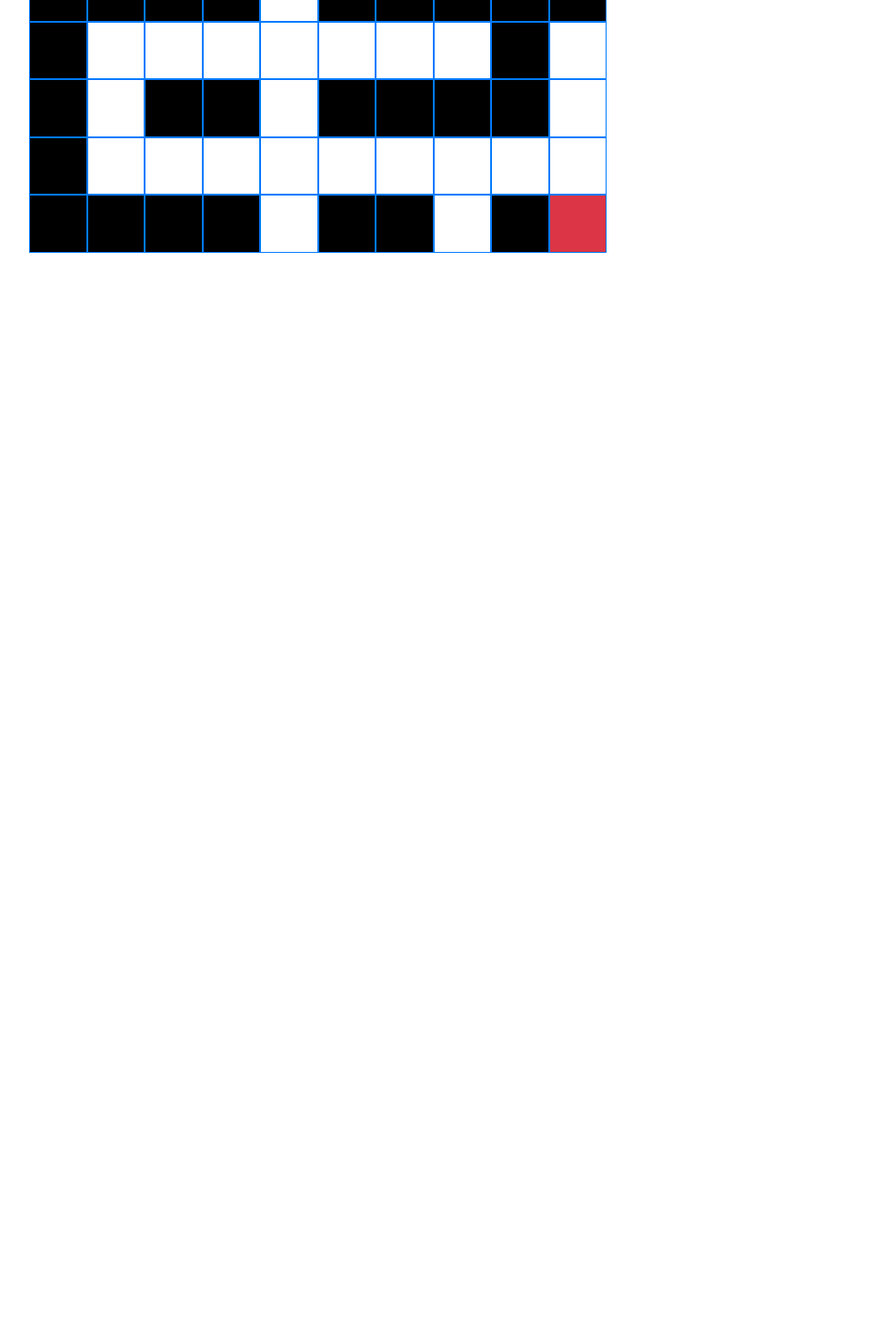
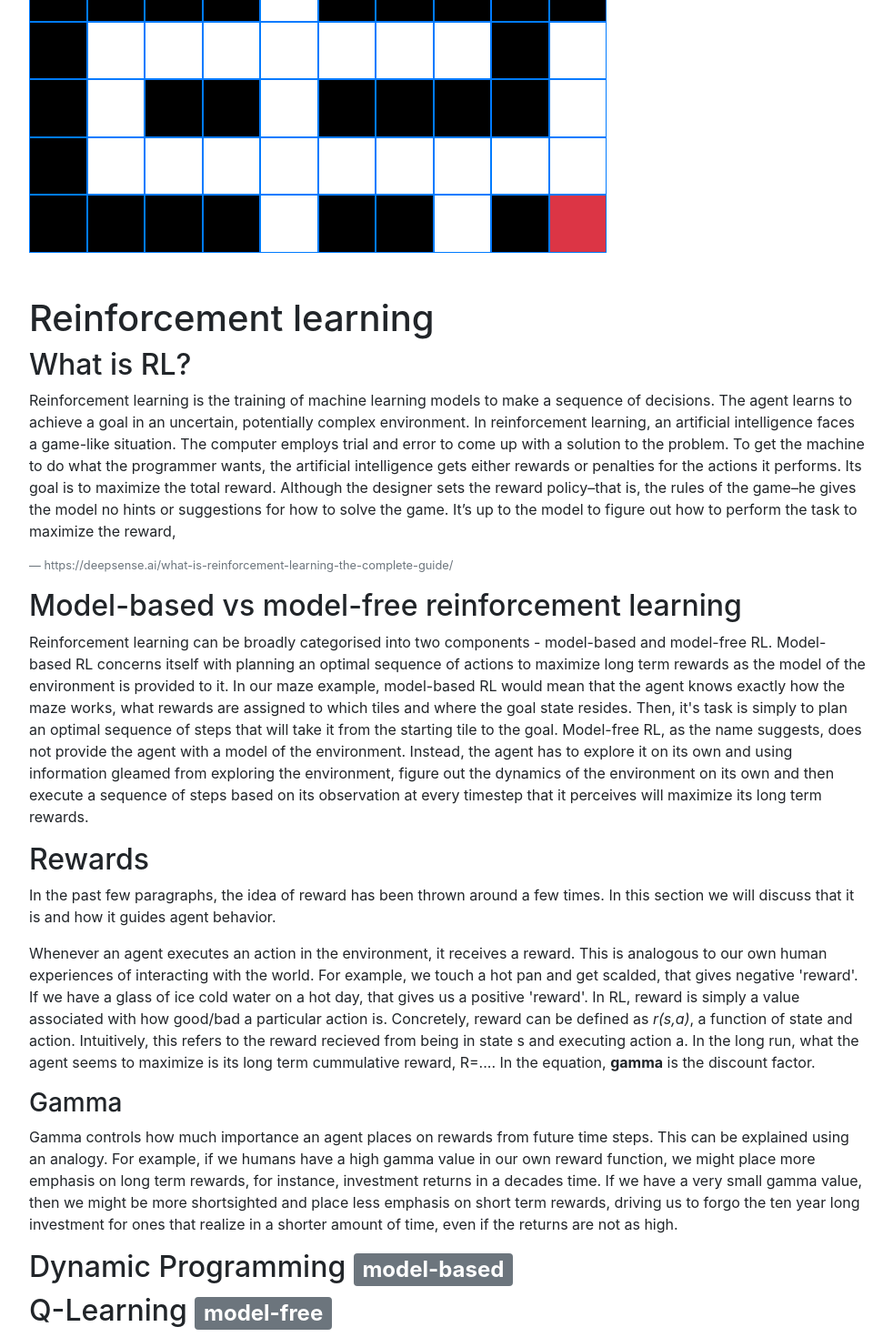
Before and after one commit to VisuaRL/VisuaRL, a React (Create React App) app: page / in a window 1280 px wide. Shown: the part 566-2036 px from the top of the page at 91% size, without its empty margins (148-1130 px from the left). Before the commit the page ends 844 px from the top, so only its background shows below. Built offline with nearby package versions, Linux system fonts and the light colour scheme.

Commit message:
Changed maze control behavior, added help section

```diff
--- a/src/App.js
+++ b/src/App.js
@@ -1,7 +1,9 @@
 import React from "react";
+import { Nav, Navbar } from "react-bootstrap";
 import "./App.css";
 import Maze from "./maze/Maze";
 import Trainer from "./trainer/Trainer";
+import Help from "./help/Help";
 
 import { library } from "@fortawesome/fontawesome-svg-core";
 import {
@@ -18,9 +20,14 @@ function App() {
 
   return (
     <div className="App">
-      <nav className="navbar navbar-dark bg-dark">
-        <span className="navbar-brand mb-0 h1">VisuaRL</span>
-      </nav>
+      <Navbar bg="dark" variant="dark">
+        <Navbar.Brand>VisuaRL</Navbar.Brand>
+        <Navbar.Collapse>
+          <Nav className="mr-auto">
+            <Nav.Link>Tutorial</Nav.Link>
+          </Nav>
+        </Navbar.Collapse>
+      </Navbar>
 
       <div className="container">
         <div className="row justify-content-center">
@@ -31,6 +38,11 @@ function App() {
             <Trainer />
           </div>
         </div>
+        <div className="mt-5 row justify-content-center">
+          <div className="col col-md-10">
+            <Help/>
+          </div>
+        </div>
       </div>
     </div>
   );
--- /dev/null
+++ b/src/help/Help.js
@@ -0,0 +1,107 @@
+import React from "react";
+
+function Help() {
+  return (
+    <div id="help">
+      <div id="introduction">
+        <h1>Reinforcement learning</h1>
+
+        <h2>What is RL?</h2>
+
+        <p>
+          Reinforcement learning is the training of machine learning models to
+          make a sequence of decisions. The agent learns to achieve a goal in an
+          uncertain, potentially complex environment. In reinforcement learning,
+          an artificial intelligence faces a game-like situation. The computer
+          employs trial and error to come up with a solution to the problem. To
+          get the machine to do what the programmer wants, the artificial
+          intelligence gets either rewards or penalties for the actions it
+          performs. Its goal is to maximize the total reward. Although the
+          designer sets the reward policy–that is, the rules of the game–he
+          gives the model no hints or suggestions for how to solve the game.
+          It’s up to the model to figure out how to perform the task to maximize
+          the reward,
+        </p>
+
+        <p className="blockquote-footer small">
+          https://deepsense.ai/what-is-reinforcement-learning-the-complete-guide/
+        </p>
+      </div>
+
+      <div id="types">
+        <h2>Model-based vs model-free reinforcement learning</h2>
+
+        <p>
+          Reinforcement learning can be broadly categorised into two components
+          - model-based and model-free RL. Model-based RL concerns itself with
+          planning an optimal sequence of actions to maximize long term rewards
+          as the model of the environment is provided to it. In our maze
+          example, model-based RL would mean that the agent knows exactly how
+          the maze works, what rewards are assigned to which tiles and where the
+          goal state resides. Then, it's task is simply to plan an optimal
+          sequence of steps that will take it from the starting tile to the
+          goal. Model-free RL, as the name suggests, does not provide the agent
+          with a model of the environment. Instead, the agent has to explore it
+          on its own and using information gleamed from exploring the
+          environment, figure out the dynamics of the environment on its own and
+          then execute a sequence of steps based on its observation at every
+          timestep that it perceives will maximize its long term rewards.
+        </p>
+      </div>
+
+      <div id="rewards">
+        <h2>Rewards</h2>
+
+        <p>
+          In the past few paragraphs, the idea of reward has been thrown around
+          a few times. In this section we will discuss that it is and how it
+          guides agent behavior.
+        </p>
+
+        <p>
+          Whenever an agent executes an action in the environment, it receives a
+          reward. This is analogous to our own human experiences of interacting
+          with the world. For example, we touch a hot pan and get scalded, that
+          gives negative 'reward'. If we have a glass of ice cold water on a hot
+          day, that gives us a positive 'reward'. In RL, reward is simply a
+          value associated with how good/bad a particular action is. Concretely,
+          reward can be defined as <var>r(s,a)</var>, a function of state and
+          action. Intuitively, this refers to the reward recieved from being in
+          state s and executing action a. In the long run, what the agent seems
+          to maximize is its long term cummulative reward, <span>R=...</span>.
+          In the equation, <strong>gamma</strong> is the discount factor.
+        </p>
+
+        <h3>Gamma</h3>
+
+        <p>
+          Gamma controls how much importance an agent places on rewards from
+          future time steps. This can be explained using an analogy. For
+          example, if we humans have a high gamma value in our own reward
+          function, we might place more emphasis on long term rewards, for
+          instance, investment returns in a decades time. If we have a very
+          small gamma value, then we might be more shortsighted and place less
+          emphasis on short term rewards, driving us to forgo the ten year long
+          investment for ones that realize in a shorter amount of time, even if
+          the returns are not as high.
+        </p>
+      </div>
+
+      <div id="dp">
+        <h2>
+          Dynamic Programming&nbsp;
+          <span className="badge badge-secondary">model-based</span>
+        </h2>
+      </div>
+
+      <div id="qLearning">
+        <h2>
+          Q-Learning&nbsp;
+          <span className="badge badge-secondary">model-free</span>
+        </h2>
+      </div>
+    </div>
+  );
+}
+
+export default Help;
--- a/src/maze/MazeControls.js
+++ b/src/maze/MazeControls.js
@@ -15,16 +15,15 @@ function MazeControls() {
   let plusDisabled = plusValidation(size);
 
   // Reset
-  function newMaze() {
-    dispatch(defaultMaze());
+  function editMaze() {
     dispatch(resetTrainer());
   }
 
   return (
     <div className="maze-controls d-flex justify-content-between">
       {isTrained &&
-        <button className="btn btn-sm btn-primary" onClick={newMaze}>
-          New maze
+        <button className="btn btn-sm btn-primary" onClick={editMaze}>
+          Edit maze
         </button>}
       {!isTrained &&
         <div>
@@ -48,7 +47,10 @@ function MazeControls() {
         </div>
       }
       {!isTrained &&
-        <button className="btn btn-sm btn-primary" onClick={() => dispatch(clearMaze())}>Clear</button>
+        <div>
+          <button className="btn btn-sm btn-primary mr-2" onClick={() => dispatch(defaultMaze())}>Default</button>
+          <button className="btn btn-sm btn-primary" onClick={() => dispatch(clearMaze())}>Clear</button>
+        </div>
       }
     </div>
   );
--- a/src/maze/MazeGrid.js
+++ b/src/maze/MazeGrid.js
@@ -30,7 +30,7 @@ function MazeGrid() {
   };
 
   //Agent
-  let agentDisplay = display === "qTable";
+  let agentDisplay = (display === "qTable");
   let stop = checkStop(agent, matrix);
   useInterval(
     () => {
@@ -68,6 +68,13 @@ function MazeGrid() {
       case "arrows":
         return <ArrowContent arrow={arrows[stage][x][y]} />;
       case "qTable":
+        return renderAgent(x, y);
+      default:
+        return;
+    }
+  };
+
+  const renderAgent = (x, y) => {
     let current = qTable[stage][agent.x][agent.y];
     if (x === agent.x && y === agent.y) {
       return <FontAwesomeIcon icon="robot" />;
@@ -80,10 +87,7 @@ function MazeGrid() {
     } else if (x === agent.x && y === agent.y + 1) {
       return <ValueContent value={current[Direction.RIGHT]}/>;
     }
-      default:
-        return;
   }
-  };
 
   return (
     <div className="maze container">
--- a/src/trainer/Trainer.js
+++ b/src/trainer/Trainer.js
@@ -26,7 +26,7 @@ function Trainer() {
   return (
     <div>
       <h2>Trainer</h2>
-      <h6 className="mb-3">Solve the maze</h6>
+      <h6 className="mb-3">Train model to solve maze</h6>
       <form onSubmit={handleSubmit(submit)}>
         <div className="form-group">
           <label>
```
Lines whose indentation alone changed are shown as unchanged.
